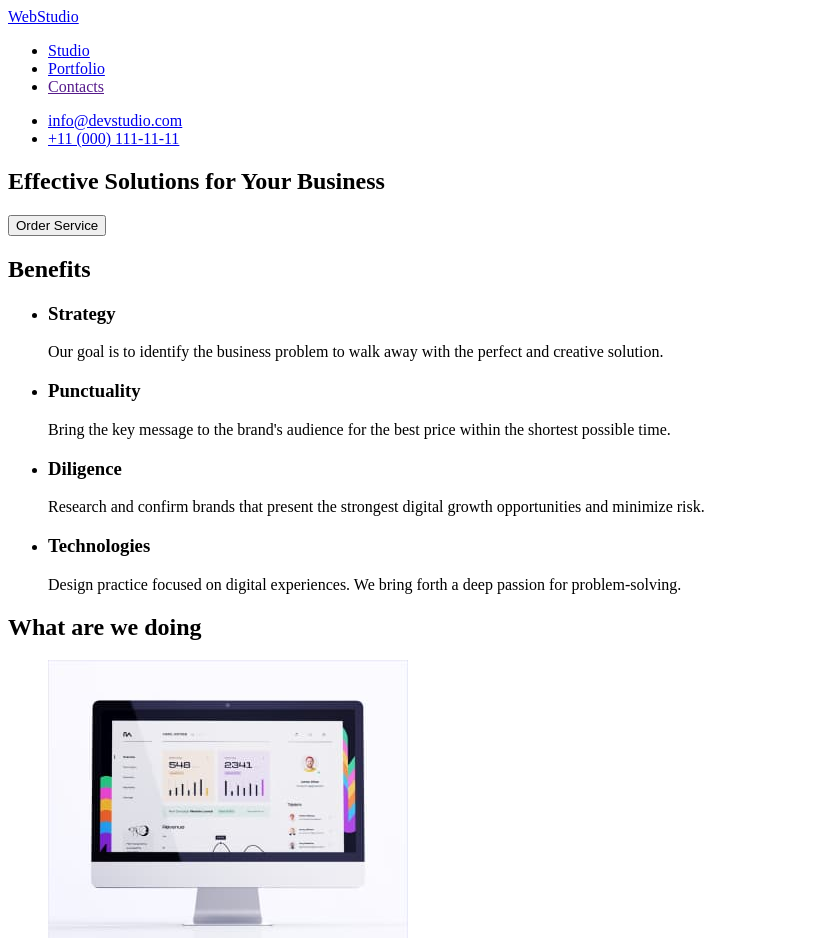
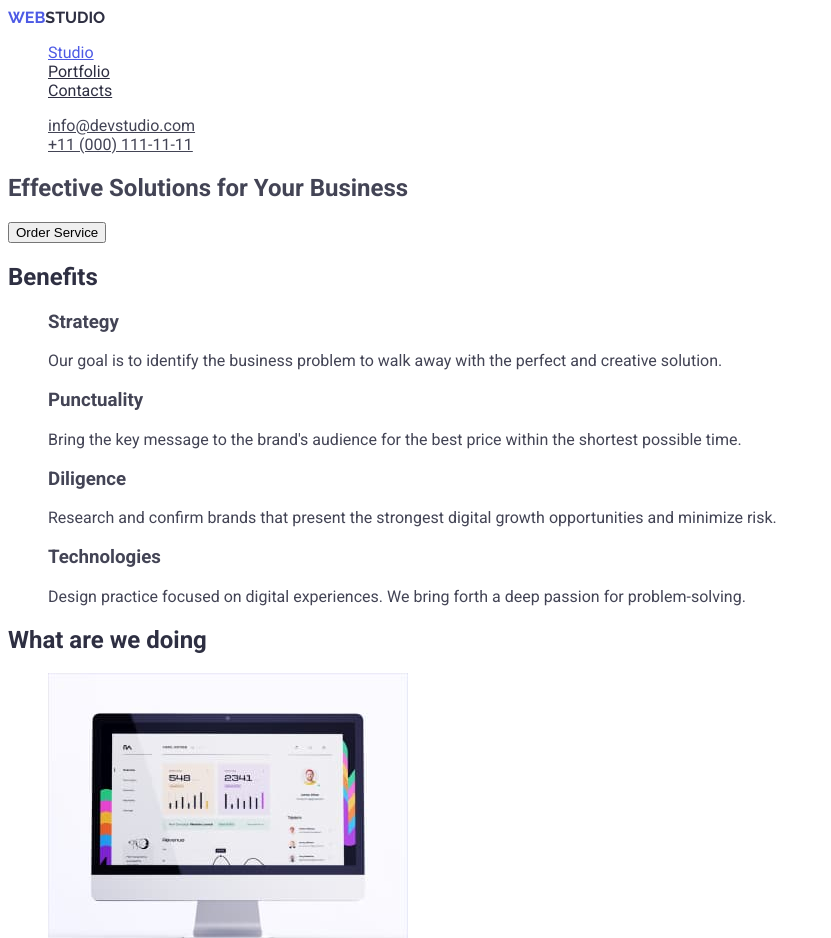
Before and after one commit to Maslyakov/goit-markup-hw-02, a plain HTML site: page index.html in a window 1280 px wide. Shown: the top 938 px of the page, without its empty margins (0-831 px from the left). Drawn offline with Linux system fonts and the light colour scheme.

Commit message:
CSS colors

```diff
--- a/css/styles.css
+++ b/css/styles.css
@@ -1,23 +1,85 @@
+/* Variable colors */
+
 :root {
-    --primary: #4D5AE5;
-    --dark: #2E2F42;
-    --success: #31D0AA;
-    --text: #434455;
-    --subtle-text: #8E8F99;
-    --accent: #E7E9FC;
-    --light: #F4F4FD;
+    --primary: #4D5AE5; /* CTAs, focused, active states, links */
+    --dark: #2E2F42; /* overlays, shadows, headings */
+    --success: #31D0AA; /* valid fields, success messages */
+    --text: #434455; /* body text */
+    --subtle-text: #8E8F99; /*helper text, deemphasized text */
+    --accent: #E7E9FC; /* accent color, hairlines, subtle backgrounds */
+    --light: #F4F4FD; /* light mode backgrounds, light mode dialogs/alerts */
   }
 
+/* General */
+
 body {
+    background-color: #ffffff;
+    color: var(--text);
     font-family: 'Raleway', sans-serif;
     font-family: 'Roboto', sans-serif;
 }
 
-.contacts:hover {
+.list {
+    list-style: none;
+}
+
+.logo {
+    color:  var(--primary);
+    font-family: 'Raleway';
+    text-transform: uppercase;
+    text-decoration: none;
+}
+
+.logo-dark {
+    color: var(--dark);
+}
+
+.logo-light {
+    color: var(--light);
+}
+
+/* Site nav */
+
+.site-nav .link {
+    color:  var(--dark);
+}
+
+.site-nav .link:hover {
+    color: var(--text);
+}
+
+.site-nav .link:focus {
+    color: var(--text);
+}
+
+.site-nav .link.current {
     color: var(--primary);
 }
 
-.contacts:focus {
-    background-color: red;
-    color: black;
+.contact .link {
+    color: var(--text);
 }
+
+.contact .link:hover,
+.contact .link:focus {
+    color: var(--primary);
+}
+
+/* Hero */
+
+.hero-title {
+
+}
+
+/* Section */
+
+.section-title {
+    color: var(--dark);
+}
+
+/* Footer */
+
+.footer {
+    background-color: var(--dark);
+    color: var(--accent);
+}
--- a/index.html
+++ b/index.html
@@ -6,32 +6,33 @@
 		<meta name="viewport" content="width=device-width, initial-scale=1.0" />
 		<title>Main Page</title>
 		<link href="https://fonts.googleapis.com/css2?family=Raleway:wght@700&family=Roboto:wght@400;500;700;900&display=swap" rel="stylesheet">
+		<link rel="stylesheet" href="./css/styles.css">
 	</head>
 	<body>
 		<header>
-			<a href="./index.html">WebStudio</a>
+			<a href="./index.html" class="logo">Web<span class="logo-dark">Studio</span></a>
 			<nav>
-				<ul>
-					<li><a href="./index.html">Studio</a></li>
-					<li><a href="./portfolio.html">Portfolio</a></li>
-					<li><a href="">Contacts</a></li>
+				<ul class="site-nav list">
+					<li><a href="./index.html" class="link current">Studio</a></li>
+					<li><a href="./portfolio.html" class="link">Portfolio</a></li>
+					<li><a href="" class="link">Contacts</a></li>
 				</ul>
 			</nav>
-			<ul>
-				<li><a href="mailto:info@devstudio.com">info@devstudio.com</a></li>
-				<li><a href="tel:+110001111111">+11 (000) 111-11-11</a></li>
+			<ul class="contact list">
+				<li><a href="mailto:info@devstudio.com" class="link">info@devstudio.com</a></li>
+				<li><a href="tel:+110001111111" class="link">+11 (000) 111-11-11</a></li>
 			</ul>
 		</header>
 
 		<main>
-			<section>
-				<h1>Effective Solutions for Your Business</h1>
+			<section class="hero">
+				<h1 class="hero-title">Effective Solutions for Your Business</h1>
 				<button type="button">Order Service</button>
 			</section>
 
-			<section>
-				<h2>Benefits</h2>
-				<ul>
+			<section class="section">
+				<h2 class="section-title">Benefits</h2>
+				<ul class="list">
 					<li>
 						<h3>Strategy</h3>
 						<p>Our goal is to identify the business problem to walk away with the perfect and creative solution. </p>
@@ -51,18 +52,18 @@
 				</ul>
 			</section>
 
-			<section>
-				<h2>What are we doing</h2>
-				<ul>
+			<section class="section">
+				<h2 class="section-title">What are we doing</h2>
+				<ul class="list">
 					<li><img src="./images/pic/website.jpg" alt="WebSite" width="360" /></li>
 					<li><img src="./images/pic/messenger.jpg" alt="Messenger" width="360" /></li>
 					<li><img src="./images/pic/app.jpg" alt="App" width="360" /></li>
 				</ul>
 			</section>
 
-			<section>
-				<h2>Our Team</h2>
-				<ul>
+			<section class="section">
+				<h2 class="section-title">Our Team</h2>
+				<ul class="list">
 					<li>
 						<img src="./images/team/mark-guerrero.jpg" alt="Photo Mark Guerrero" height="260" />
 						<h3>Mark Guerrero</h3>
@@ -87,8 +88,8 @@
 			</section>
 		</main>
 
-		<footer>
-			<a href="./index.html">WebStudio</a>
+		<footer class="footer">
+			<a href="./index.html" class="logo">Web<span class="logo-light">Studio</span></a>
 			<p>Increase the flow of customers and sales for your business with digital marketing & growth solutions.</p>
 		</footer>
 	</body>
```
Also changed, not shown: portfolio.html (+19 -20 lines), images/cards/card-02.jpg.
